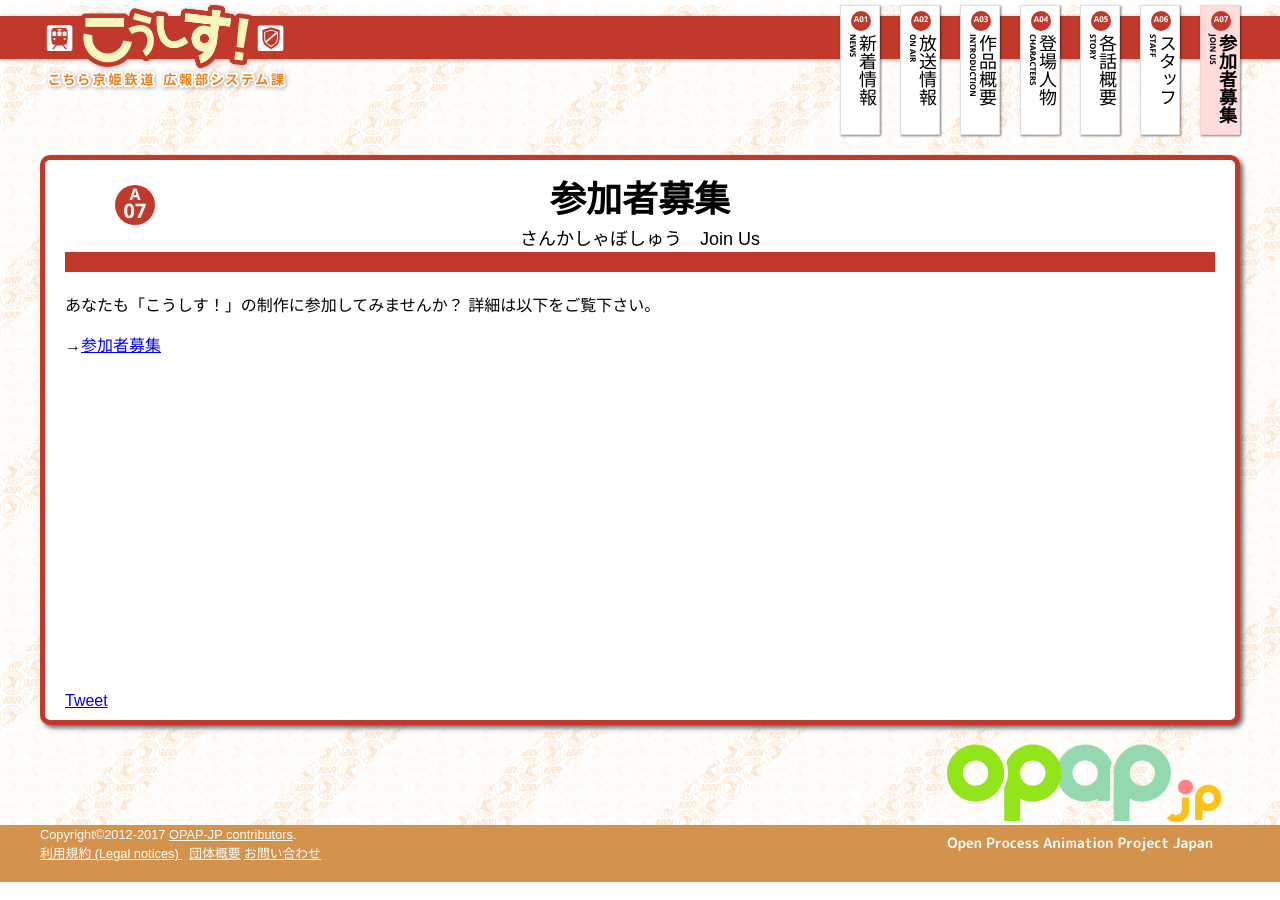
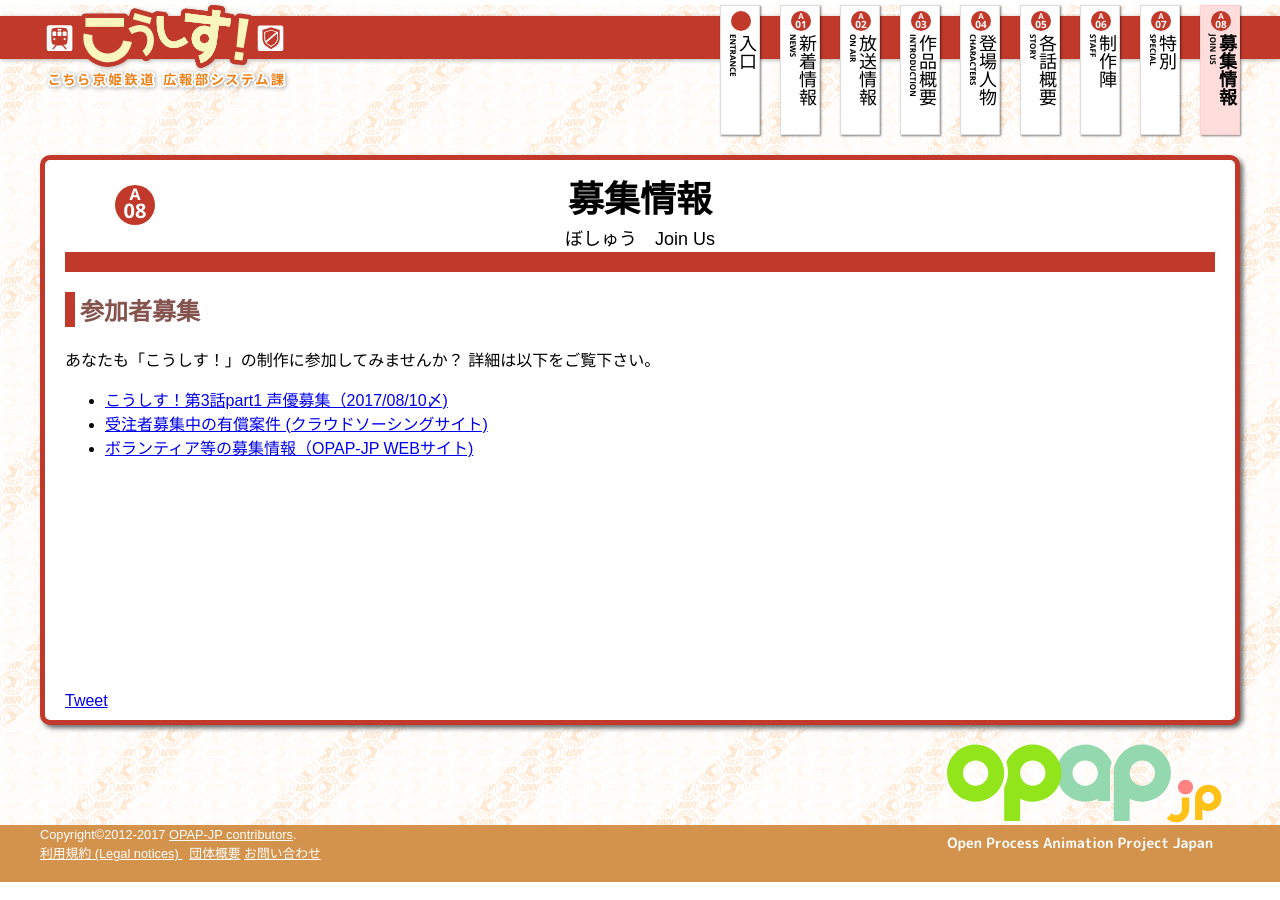
Before and after one commit to kosys/kosys.github.io, a Jekyll site: the page built from joinus/index.md, in a window 1280 px wide. Built offline with Jekyll 4.4.1, drawn with Linux system fonts in a browser that asks for light colours; some web fonts are replaced; comment, search, counter and statistics services are not loaded; our own code applies the rules of GitHub Pages for plain Markdown files.

Commit message:
特別ページ追加に伴い、モバイルページのメニューをトグル化。その他の見直し。

```diff
--- a/_data/categoryInfo.yaml
+++ b/_data/categoryInfo.yaml
@@ -32,14 +32,20 @@
 staff:
     lineNumber: A
     stationNumber: '06'
-    displayName: 'スタッフ'
-    displayNameKana: 'すたっふ'
+    displayName: '制作陣'
+    displayNameKana: 'せいさくじん'
     displayNameEnglish: 'Staff'
+special:
+    lineNumber: A
+    stationNumber: '07'
+    displayName: '特別'
+    displayNameKana: 'とくべつ'
+    displayNameEnglish: 'Special'
 joinus:
     lineNumber: A
-    stationNumber: '07'
-    displayName: '参加者募集'
-    displayNameKana: 'さんかしゃぼしゅう'
+    stationNumber: '08'
+    displayName: '募集情報'
+    displayNameKana: 'ぼしゅう'
     displayNameEnglish: 'Join Us'
     navMapClass: 'navMap-item-important'
 legal:
--- a/_layouts/page.html
+++ b/_layouts/page.html
@@ -11,7 +11,20 @@
     </header>
 
     <nav class="l-nav">
+        <input id="main-nav-toggle" type="checkbox" class="nav-toggle" />
+        <label for="main-nav-toggle" class="nav-title">
+            MENU
+        </label>
         <ul class="nav-list">
+            <li class="nav-item nav-item-top">
+                <a href='{{ "/" | relative_url }}' class="nav-link">
+                        <span class="nav-item-number">
+                            <span class="nav-item-lineNumber"></span><span class="nav-item-stationNumber"></span>
+                        </span>
+                        <span class="nav-item-title">入口</span>
+                        <span class="nav-item-tagline">ENTRANCE</span>
+                    </a>
+            </li>
         {% for c in site.data.categoryInfo %}
             {% assign category = c[0] %}
             {% assign categoryInfo = c[1] %}
--- a/_sass/_layout.scss
+++ b/_sass/_layout.scss
@@ -151,6 +151,10 @@
     padding: 0;
     margin: 0;
 
+    @include mobile-media-query {
+        height: 100px;
+    }
+
     >.logo-kosys {
         height: 42.5px;
     }
@@ -182,10 +186,49 @@
 
     @include mobile-media-query {
         height: auto;
-        width: 100%;
-        margin: 0;
+        width: 90%;
+        margin: 0 auto;
         margin-top: 90px;
         padding: 0 20px;
+
+        border: solid 1px #DDD;
+        background-color: #FFFFFF;
+        box-shadow: 1px 1px 2px rgba(0,0,0,0.5)  ;
+
+    }
+
+
+    .nav-title {
+        display: none;
+        @include mobile-media-query {
+            position: relative;
+            display: block;
+            height: 40px;
+            width: 100%;
+            text-align: center;
+            color: #85534e;
+            font-size: 1.2em;
+
+            &::before {
+                content: "";
+                display: inline-block;
+                height: 40px;
+                vertical-align: middle;
+            }
+
+            &::after {
+                content: "▼";
+                display: block;
+                position: absolute;
+                right: 0;
+                top: 12.5px;
+                font-size: 10px;
+            }
+        }
+    }
+
+    .nav-toggle {
+        display: none;
     }
 
     .nav-list {
@@ -210,6 +253,21 @@
             -webkit-writing-mode: initial;
             -ms-writing-mode: initial;
             writing-mode: initial;
+        }
+    }
+
+    @include mobile-media-query {
+        .nav-list {
+            display: none;
+        }
+        .nav-toggle:checked + .nav-list {
+            display: block;
+        }
+        .nav-toggle:checked ~ .nav-list {
+            display: block;
+        }
+        .nav-toggle:checked ~ .nav-title::after {
+            transform: rotate(90deg);
         }
     }
 
@@ -293,7 +351,6 @@
         border-radius: 20px;
         box-sizing: border-box;
         background-color: #c0392b;
-        padding-top: 4px;
 
         color: white;
         text-align:center;
@@ -315,8 +372,16 @@
         }
     }
     .nav-item-lineNumber {
+        display: block;
+        width: 100%;
+        font-size: 8px;
+        line-height: 7px;
+        padding-top: 1px;
     }
     .nav-item-stationNumber {
+        display: block;
+        width: 100%;
+        font-size: 10px;
     }
     .nav-item-active {
         background-color: #FFDDDD;
--- a/index.html
+++ b/index.html
@@ -47,9 +47,6 @@
                     <td>調整中</td>
                 </tr>
             </table>
-        </div>
-        <div class="special">
-            準備中
         </div>
     </section>
     <article class="l-content row">
--- a/joinus/index.md
+++ b/joinus/index.md
@@ -3,7 +3,11 @@
 category: joinus
 ---
 
+## 参加者募集
+
 あなたも「こうしす！」の制作に参加してみませんか？
 詳細は以下をご覧下さい。
 
-→[参加者募集](https://opap.jp/wiki/%E5%8F%82%E5%8A%A0%E8%80%85%E5%8B%9F%E9%9B%86)
+* [こうしす！第3話part1 声優募集（2017/08/10〆)]({{ site.baseurl }}/news/2017/08/02/ep03-part1-voice-actor.html)
+* [受注者募集中の有償案件 (クラウドソーシングサイト)](https://crowdworks.jp/public/employers/780388)
+* [ボランティア等の募集情報（OPAP-JP WEBサイト)](https://opap.jp/wiki/%E5%8F%82%E5%8A%A0%E8%80%85%E5%8B%9F%E9%9B%86)
```
Also changed, not shown: special/index.html (added, +8 -0 lines).
